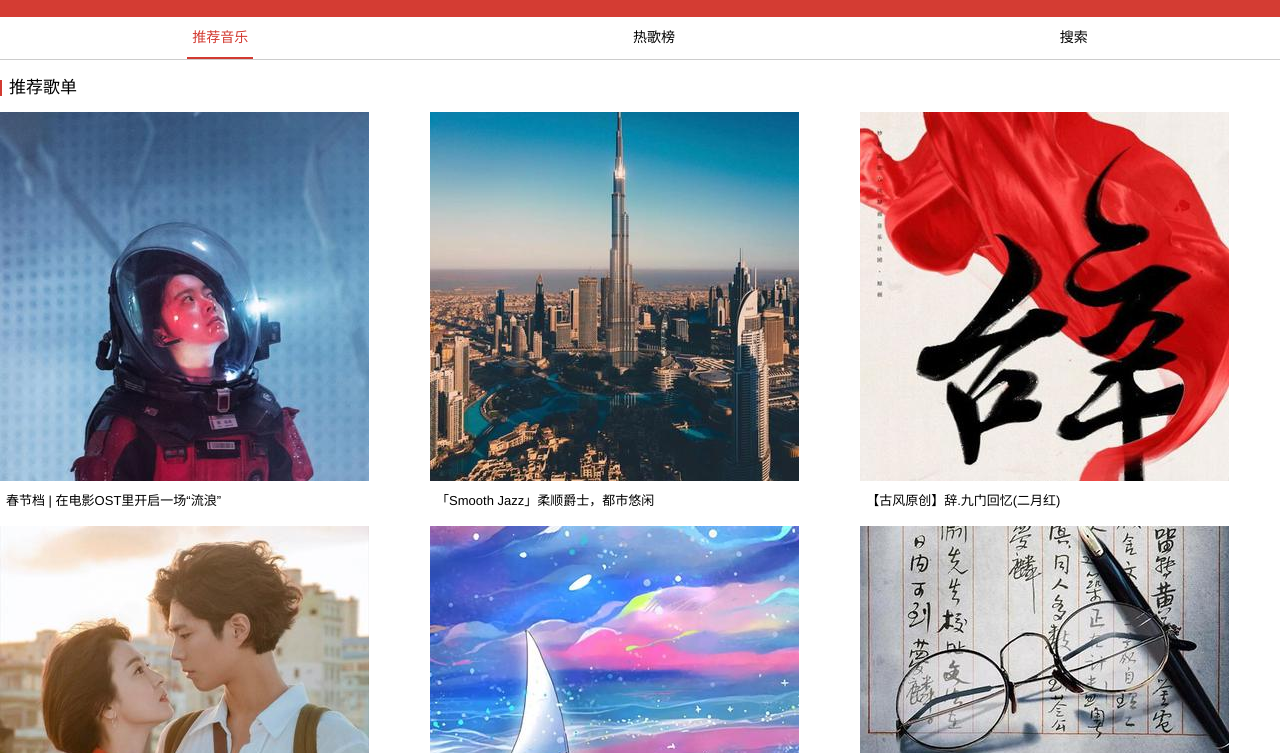
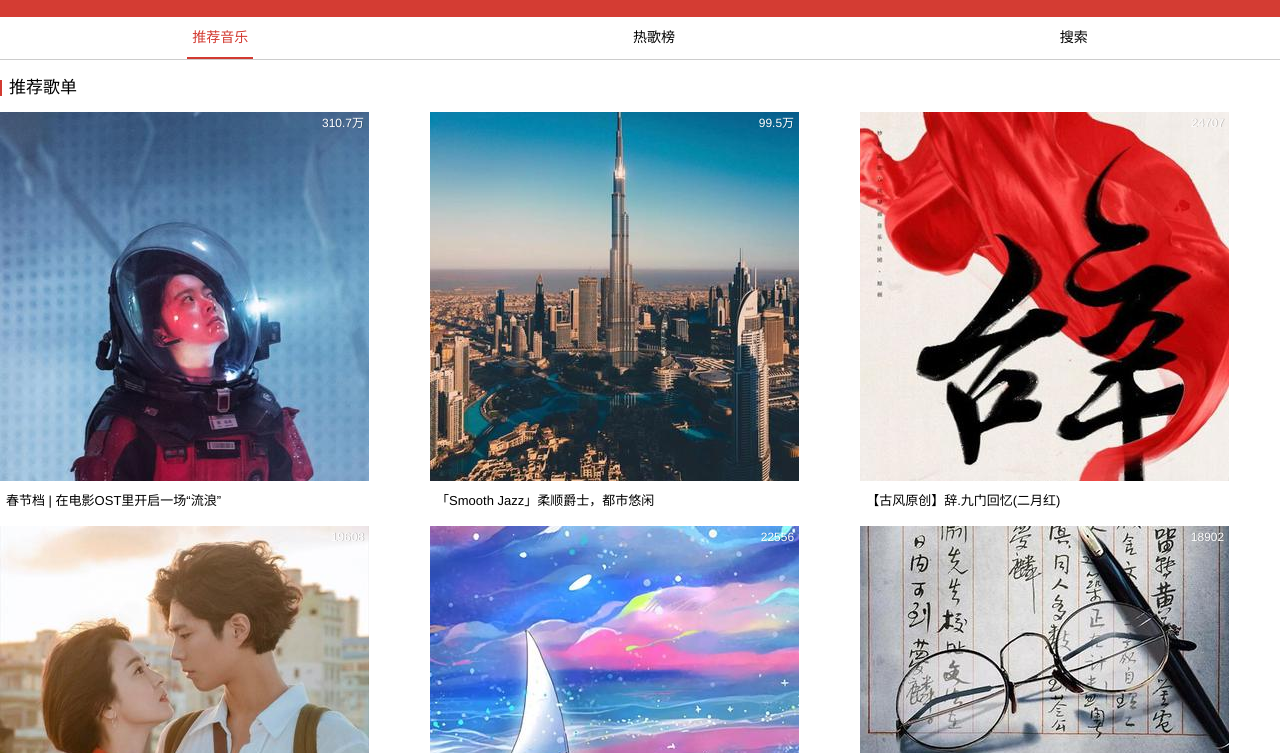
Before and after one commit to strugglebak/music, a website: page src/index.html in a window 1280 px wide. Shown: the part 47-800 px from the top of the page. Drawn offline with nearby package versions, Linux system fonts and the light colour scheme.

Commit message:
增加听歌数 icon

```diff
--- a/src/css/index.css
+++ b/src/css/index.css
@@ -13,7 +13,7 @@ nav.top-nav-bar { display: flex; justify-content: space-between; align-items: ce
 nav.top-nav-bar .logo { display: flex; }
 nav.top-nav-bar .logo > svg { width: 142px; height: 25px; }
 nav.top-nav-bar .download { color: white; display: inline-block; font-size: 15px; position: relative; padding: 5px 10px; line-height: 20px; cursor: pointer; }
-nav.top-nav-bar .download::after{ content: ''; display: block; border: 1px solid white; position: absolute; top: 0; left: 0; width: 100%; height: 100%; border-radius: 37.5%/100%; transform-origin: 0 0; z-index: 2;}
+nav.top-nav-bar .download::after { content: ''; display: block; border: 1px solid white; position: absolute; top: 0; left: 0; width: 100%; height: 100%; border-radius: 37.5%/100%; transform-origin: 0 0; z-index: 2;}
 /* stiky-bar gloable-tabs */
 nav.gloable-tabs { background: white; border-bottom: 1px solid #ccc; }
 nav.gloable-tabs > ol { display: flex; }
@@ -27,7 +27,9 @@ section.songs-list h2 { font-size: 17px; margin-bottom: 6px; padding-left: 9px;
 section.songs-list h2::after { content: ''; display: block; position: absolute; top: 50%; left: 0; margin-top: -8px; border: 1px solid #d33a31; height: 16px; }
 section.songs-list .songs { display: flex; flex-wrap: wrap; justify-content: space-between; font-size: 13px; }
 section.songs-list .songs > li { width: 32.8%; margin: 8px 0; }
-section.songs-list .songs > li > a { display: inline-block; }
+section.songs-list .songs > li > a { display: inline-block; position: relative;}
+section.songs-list .songs > li > a .listen { text-shadow: 1px 0 0 rgba(0,0,0,.2); position: absolute; top: 2px; right: 5px; padding-left: 13px; color: white; font-size: 12px; }
+section.songs-list .songs > li > a .listen > svg { fill: white; }
 section.songs-list .songs > li > a > img { width: 100%; }
 section.songs-list .songs > li > a > p { display: -webkit-box; -webkit-line-clamp: 2; overflow: hidden; padding: 6px 2px 0 6px; line-height: 1.2; }
 /* tab-content songs-play-list */
--- a/src/index.html
+++ b/src/index.html
@@ -37,36 +37,60 @@
                     <ol class="songs">
                        <li>
                            <a class="img" href="#">
+                               <div class="listen">
+                                    <svg class="icon" aria-hidden="true"> <use xlink:href="#icon-listen"></use> </svg>
+                                    <span class="listen-number">310.7万</span>
+                               </div>
                                <img src="./img/img1.jpg" alt="">
                                <p class="text">春节档 | 在电影OST里开启一场“流浪”</p>
                            </a>
                        </li>
                        <li>
                            <a class="img" href="#">
+                               <div class="listen">
+                                    <svg class="icon" aria-hidden="true"> <use xlink:href="#icon-listen"></use> </svg>
+                                    <span class="listen-number">99.5万</span>
+                               </div>
                                <img src="./img/img2.jpg" alt="">
                                <p class="text">「Smooth Jazz」柔顺爵士，都市悠闲</p>
                            </a>
                        </li>
                        <li>
                            <a class="img" href="#">
+                               <div class="listen">
+                                    <svg class="icon" aria-hidden="true"> <use xlink:href="#icon-listen"></use> </svg>
+                                    <span class="listen-number">24707</span>
+                               </div>
                                <img src="./img/img3.jpg" alt="">
                                <p class="text">【古风原创】辞.九门回忆(二月红)</p>
                            </a>
                        </li>
                        <li>
                            <a class="img" href="#">
+                               <div class="listen">
+                                    <svg class="icon" aria-hidden="true"> <use xlink:href="#icon-listen"></use> </svg>
+                                    <span class="listen-number">19608</span>
+                               </div>
                                <img src="./img/img4.jpg" alt="">
                                <p class="text">韩剧《男朋友》BGM主题曲</p>
                            </a>
                        </li>
                        <li>
                            <a class="img" href="#">
+                               <div class="listen">
+                                    <svg class="icon" aria-hidden="true"> <use xlink:href="#icon-listen"></use> </svg>
+                                    <span class="listen-number">22556</span>
+                               </div>
                                <img src="./img/img5.jpg" alt="">
                                <p class="text">♪Young For you~</p>
                            </a>
                        </li>
                        <li>
                            <a class="img" href="#">
+                               <div class="listen">
+                                    <svg class="icon" aria-hidden="true"> <use xlink:href="#icon-listen"></use> </svg>
+                                    <span class="listen-number">18902</span>
+                               </div>
                                <img src="./img/img6.jpg" alt="">
                                <p class="text">《西南联大》纪录片</p>
                            </a>
@@ -283,7 +307,7 @@
             </li>
         </ol>
     </div>
-    <script src="//at.alicdn.com/t/font_1039278_dxxoms5i1bi.js" charset="utf-8"></script>
+    <script src="//at.alicdn.com/t/font_1039278_te3kwpt2u8.js" charset="utf-8"></script>
     <script src="../node_modules/jquery/dist/jquery.min.js" charset="utf-8"></script>
     <script>
         let $ol = $('nav.gloable-tabs > ol');
```
